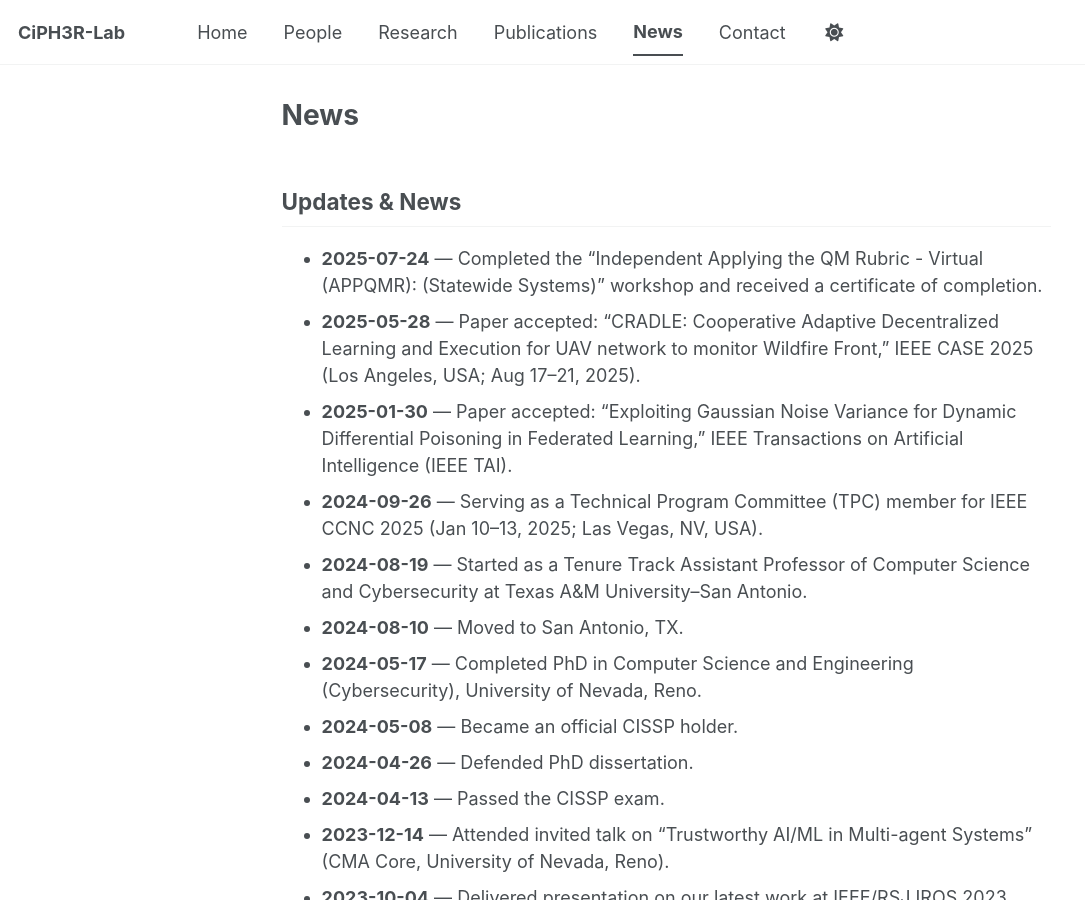
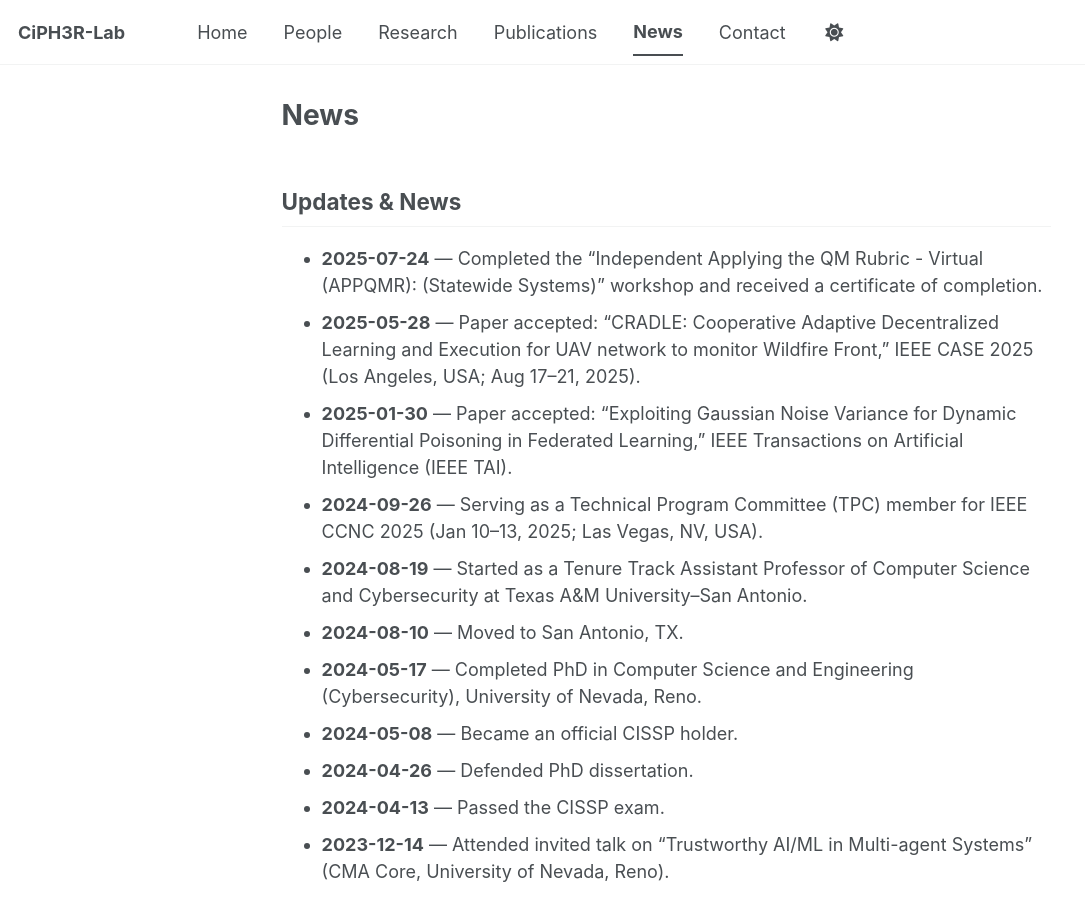
Before and after one commit to ciph3rLab/ciph3rLab.github.io, a Jekyll site: the page built from _pages/news.md, in a window 1280 px wide and 900 px high. Shown: the whole window, without its empty margins (0-1085 px from the left). Built offline with Jekyll 4.4.1, drawn with Linux system fonts in a browser that asks for light colours; a script bundle is joined from its source files by our own code; library files that are not in the unit come from our copies.

Commit message:
Update news.md

```diff
--- a/_pages/news.md
+++ b/_pages/news.md
@@ -9,7 +9,7 @@
 <ul class="news-list">
   {% assign items = site.data.lab_news | sort: "date" | reverse %}
   {% for item in items %}
-    <li>
+    <li style="margin: 10px 0;">
       <strong>{{ item.date }}</strong> —
       {% if item.url and item.url != "" %}
         <a href="{{ item.url }}" target="_blank" rel="noopener">{{ item.text }}</a>
```
